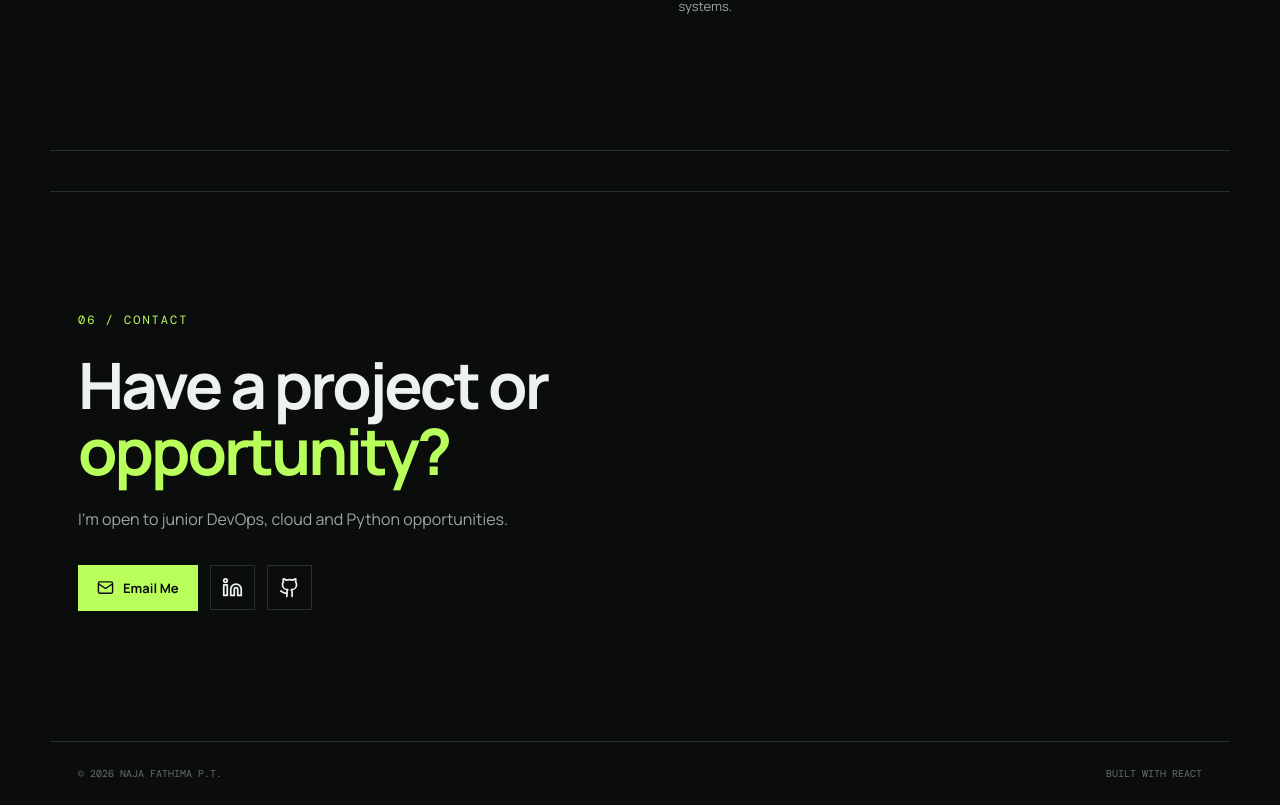
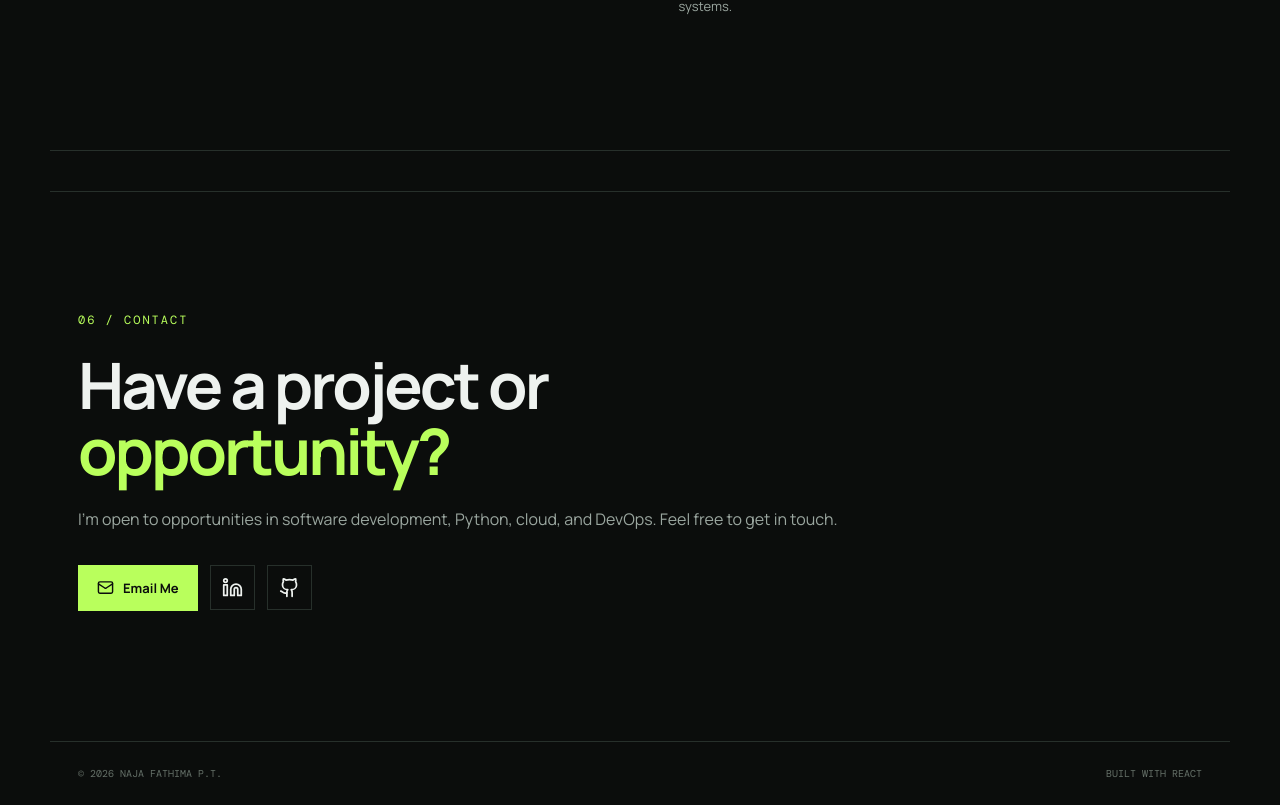
Before and after one commit to najafathima9992/naja-portfolio, a React (Vite) app: page / in a window 1280 px wide. Shown: the part 5902-6707 px from the top of the page. Built offline with nearby package versions, Linux system fonts and the light colour scheme.

Commit message:
added my current role to main.jsx

```diff
--- a/src/main.jsx
+++ b/src/main.jsx
@@ -862,8 +862,7 @@ Software Developer Associate`}
           </h2>
 
           <p className="contact-description">
-            I'm open to junior DevOps, cloud and
-            Python opportunities.
+            I'm open to opportunities in software development, Python, cloud, and DevOps. Feel free to get in touch.
           </p>
 
 
```
